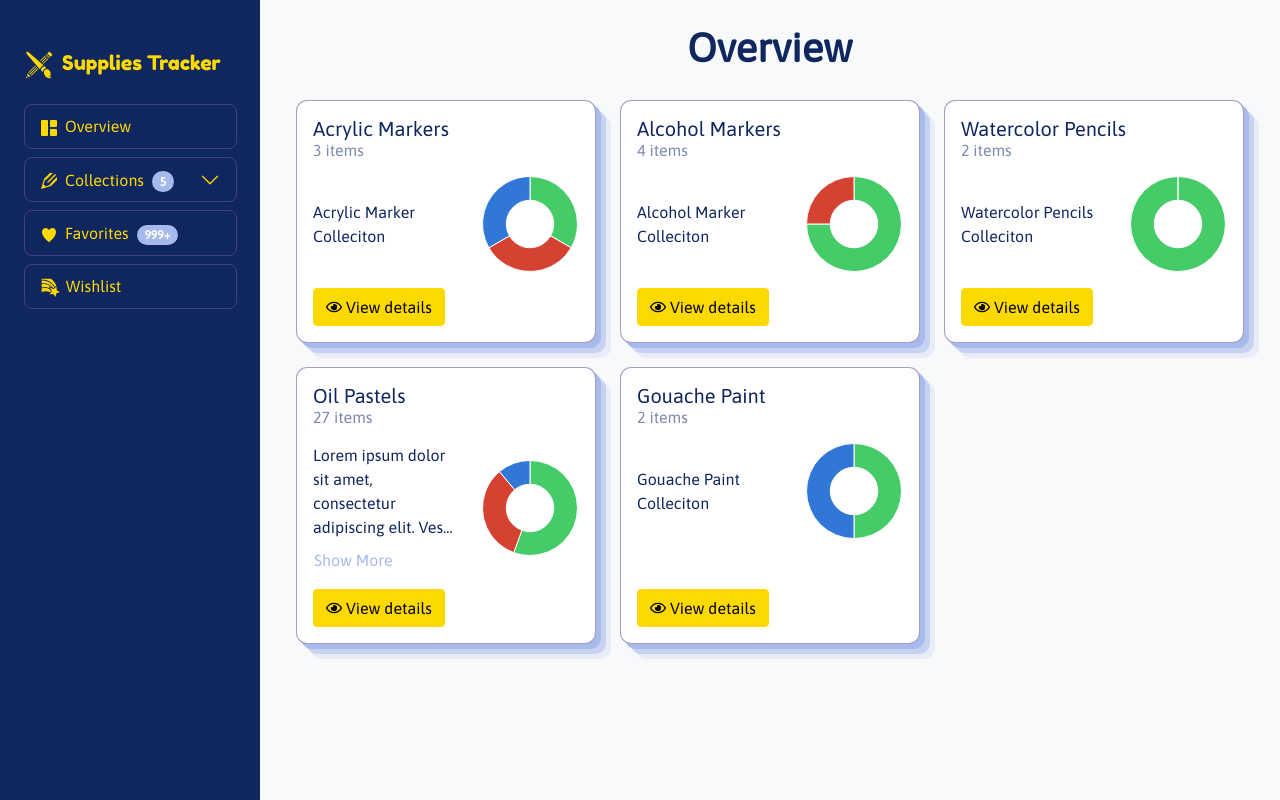
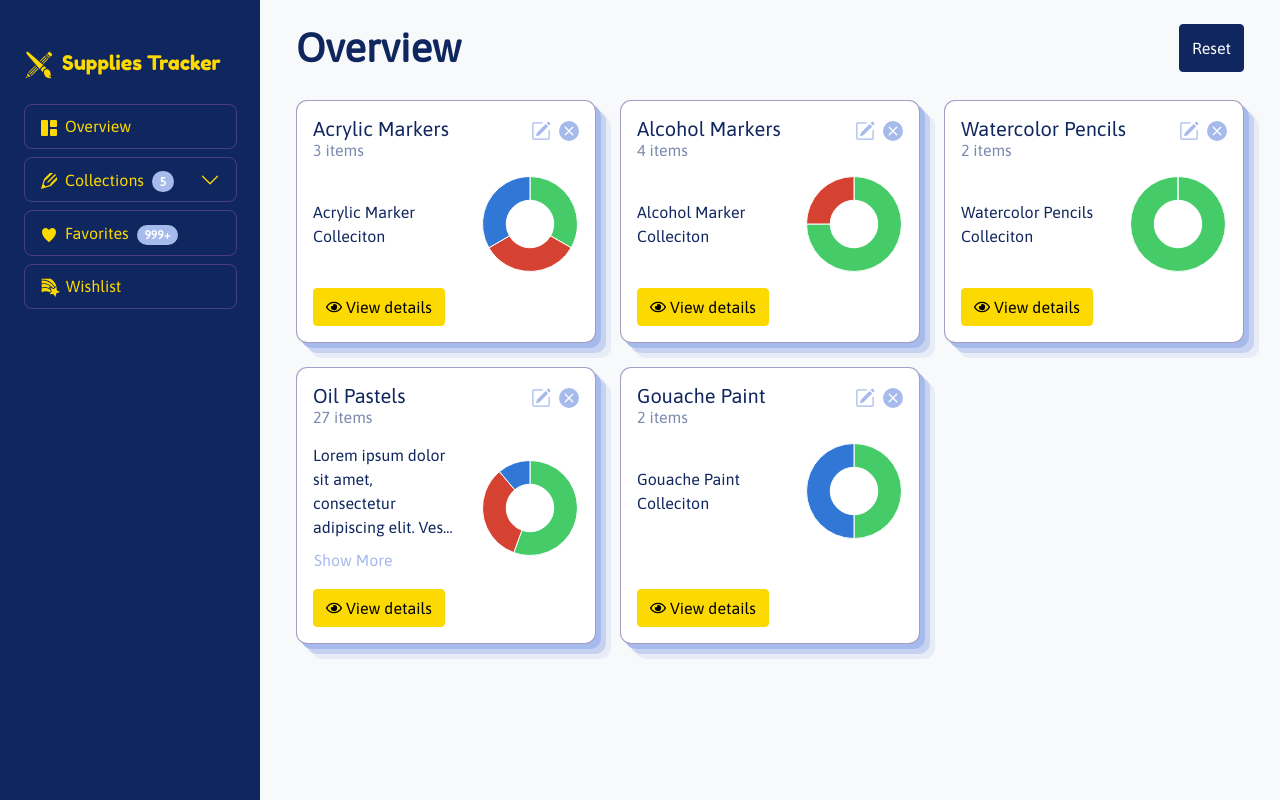
Before and after one commit to YoanaIvanova/suppliestracker-reactjs, a React (Create React App) app: page / in a window 1280 px wide. Built offline with nearby package versions, Linux system fonts and the light colour scheme; a web font is replaced by a local one.

Commit message:
Add reset and delete collection functionalities

```diff
--- a/src/components/CollectionCard.js
+++ b/src/components/CollectionCard.js
@@ -1,14 +1,20 @@
-import { useState } from "react";
-import { Row, Col, Card, Button } from "react-bootstrap";
+import { useState, useContext } from "react";
+import { Row, Col, Card, Button, Modal } from "react-bootstrap";
 import { Link } from "react-router-dom";
 import { FaRegEye } from "react-icons/fa";
+import { BsXCircleFill, BsPencilSquare } from "react-icons/bs";
 
+import { CollectionsContext } from "../providers/CollectionsProvider";
 import CollectionStatusChart from "./CollectionStatusChart";
 
 const CollectionCard = (props) => {
   const [showMore, setShowMore] = useState(false);
+  const [showDeleteModal, setShowDeleteModal] = useState(false);
+
+  const collectionsContext = useContext(CollectionsContext);
   const truncateLength = 60;
   const shouldTruncate = props.collection.description.length > truncateLength;
+
   const toggleShowMore = () => {
     setShowMore(!showMore);
 
@@ -20,10 +26,19 @@ const CollectionCard = (props) => {
     }
   };
 
+  const handleDeleteModalClose = () => setShowDeleteModal(false);
+  const handleDeleteModalShow = () => setShowDeleteModal(true);
+
   return (
     <Card className="collection-card w-100">
       <Card.Body className="d-flex flex-column">
-        <Card.Title className="mb-1">{props.collection.name}</Card.Title>
+        <Card.Title className="mb-1 d-flex justify-content-between">
+          <div className="title">{props.collection.name}</div>
+          <div className="actions">
+            <BsPencilSquare className="icon me-2" />
+            <BsXCircleFill className="icon" onClick={handleDeleteModalShow} />
+          </div>
+        </Card.Title>
 
         <Card.Subtitle className="mb-3 text-muted">
           {props.collection.items.length} items
@@ -71,6 +86,28 @@ const CollectionCard = (props) => {
           <FaRegEye className="me-1" />
           View details
         </Link>
+
+        <Modal show={showDeleteModal} onHide={handleDeleteModalClose}>
+          <Modal.Header closeButton></Modal.Header>
+          <Modal.Body>
+            Are you sure you want to delete this collection?
+          </Modal.Body>
+          <Modal.Footer>
+            <Button variant="primary" onClick={handleDeleteModalClose}>
+              No
+            </Button>
+            <Button
+              variant="secondary"
+              onClick={(e) => {
+                e.preventDefault();
+                handleDeleteModalClose();
+                collectionsContext.removeCollectionWithId(props.collection.id);
+              }}
+            >
+              Yes
+            </Button>
+          </Modal.Footer>
+        </Modal>
       </Card.Body>
     </Card>
   );
--- a/src/providers/CollectionsProvider.js
+++ b/src/providers/CollectionsProvider.js
@@ -1,6 +1,10 @@
 import { useState, useEffect, createContext } from "react";
 
-import { initCollections } from "../utils/CollectionsHelper";
+import {
+  initCollections,
+  persistCollections,
+  reinitCollections,
+} from "../utils/CollectionsHelper";
 
 export const CollectionsContext = createContext();
 
@@ -15,11 +19,23 @@ const CollectionsProvider = (props) => {
     return collections.filter((col) => col.id === Number(id))[0];
   };
 
+  const removeCollectionWithId = (id) => {
+    const newCollections = collections.filter((col) => col.id !== id);
+    setCollections(newCollections);
+    persistCollections(newCollections);
+  };
+
+  const resetCollections = () => {
+    reinitCollections(setCollections);
+  };
+
   return (
     <CollectionsContext.Provider
       value={{
         collections,
         getCollectionWithId,
+        removeCollectionWithId,
+        resetCollections,
       }}
     >
       {props.children}
--- a/src/scss/_custom.scss
+++ b/src/scss/_custom.scss
@@ -1,6 +1,14 @@
 /**
  * Custom variables, including Bootstrap overrides
  **/
+
+/** Custom variables **/
+
+// Colors
+$outline: #4b3c8a;
+
+// Other variables
+$sidebar-width: 260px;
 
 /** Bootstrap overrides **/
 
@@ -19,8 +27,10 @@ $accordion-icon-active-color: $secondary;
 .btn-secondary {
   color: $body-color;
 }
+$btn-close-color: $text-muted;
+$btn-close-focus-shadow: none;
 
-// Other variables
+// Grid
 $grid-breakpoints: (
   xs: 0,
   sm: 576px,
@@ -33,10 +43,8 @@ $grid-breakpoints: (
 );
 $grid-row-columns: 16;
 
-/** Custom variables **/
-
-// Colors
-$outline: #4b3c8a;
-
-// Other variables
-$sidebar-width: 260px;
+//Modal
+$modal-header-border-width: 0;
+$modal-footer-border-width: 0;
+$modal-content-border-radius: 0.7rem;
+$modal-content-border-color: rgba($outline, 0.5);
--- a/src/scss/components/_collection-card.scss
+++ b/src/scss/components/_collection-card.scss
@@ -28,4 +28,13 @@
       width: fit-content;
     }
   }
+
+  .icon {
+    cursor: pointer;
+    color: $light;
+
+    &:hover {
+      color: rgba($outline, 0.7);
+    }
+  }
 }
--- a/src/utils/CollectionsHelper.js
+++ b/src/utils/CollectionsHelper.js
@@ -12,10 +12,18 @@ export const initCollections = (setCollections) => {
       .then((data) => {
         if (data) {
           setCollections(data.collections);
-          localStorage.setItem("collections", JSON.stringify(data));
+          localStorage.setItem("collections", JSON.stringify(data.collections));
         }
       });
   } else {
-    setCollections(JSON.parse(collectionsJson).collections);
+    setCollections(JSON.parse(collectionsJson));
   }
 };
+
+export const reinitCollections = (setCollections) => {
+  localStorage.removeItem("collections");
+  initCollections(setCollections);
+};
+
+export const persistCollections = (collections) =>
+  localStorage.setItem("collections", JSON.stringify(collections));
--- a/src/views/CollectionsList.js
+++ b/src/views/CollectionsList.js
@@ -1,5 +1,5 @@
 import { useContext } from "react";
-import { Container, Row, Col } from "react-bootstrap";
+import { Container, Row, Col, Button } from "react-bootstrap";
 
 import { CollectionsContext } from "../providers/CollectionsProvider";
 import CollectionCard from "../components/CollectionCard";
@@ -9,9 +9,15 @@ const CollectionsList = () => {
 
   return (
     <Container fluid>
-      <Row className="text-center mt-4 mb-3">
-        <Col>
+      <Row className="mt-4 mb-3 px-4">
+        <Col className="d-flex justify-content-between">
           <h1 className="fw-bold mb-0">Overview</h1>
+          <Button
+            variant="primary"
+            onClick={() => collectionsContext.resetCollections()}
+          >
+            Reset
+          </Button>
         </Col>
       </Row>
       <Row className="px-4 row-cols-1 row-cols-md-2 row-cols-xl-3 row-cols-rt-6">
```
